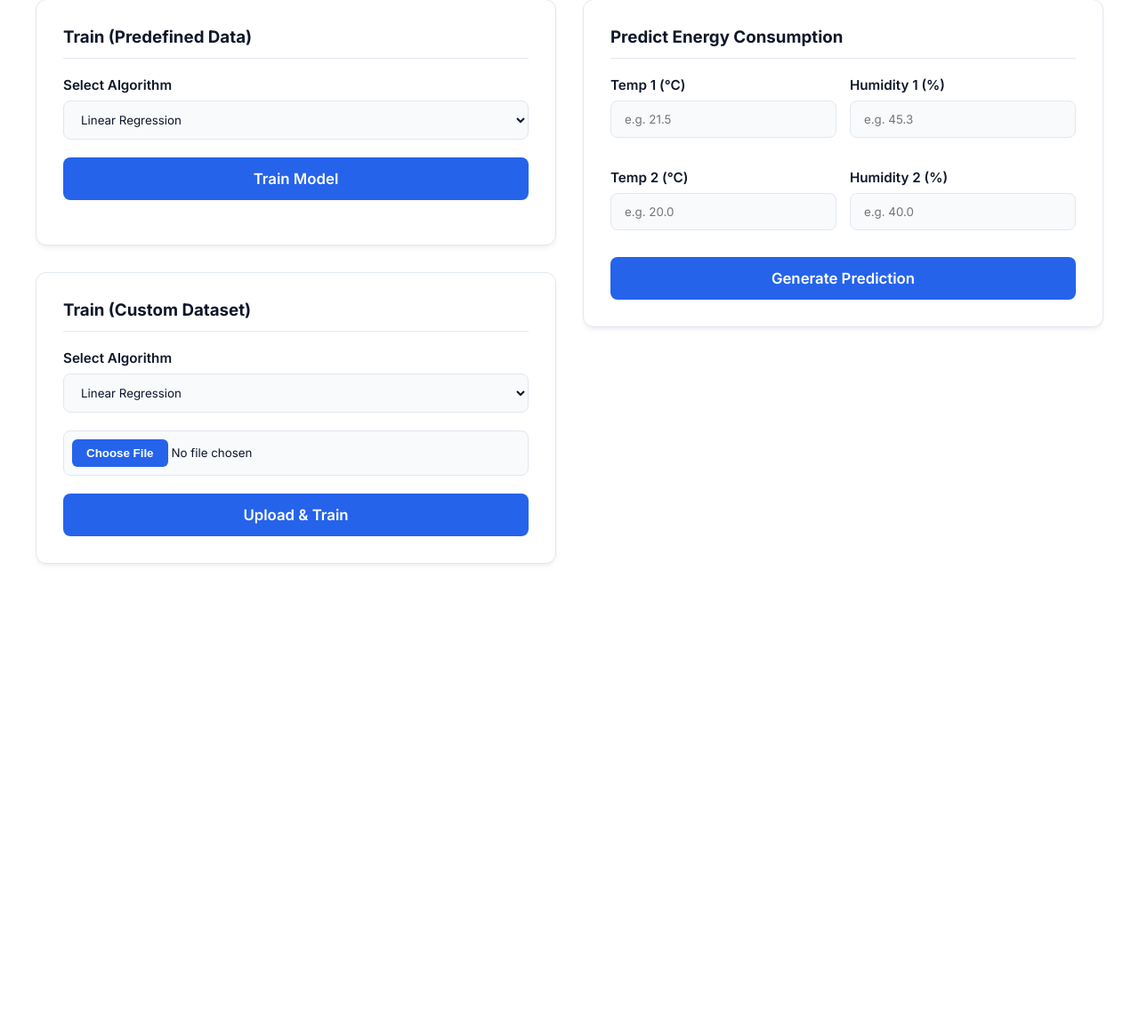
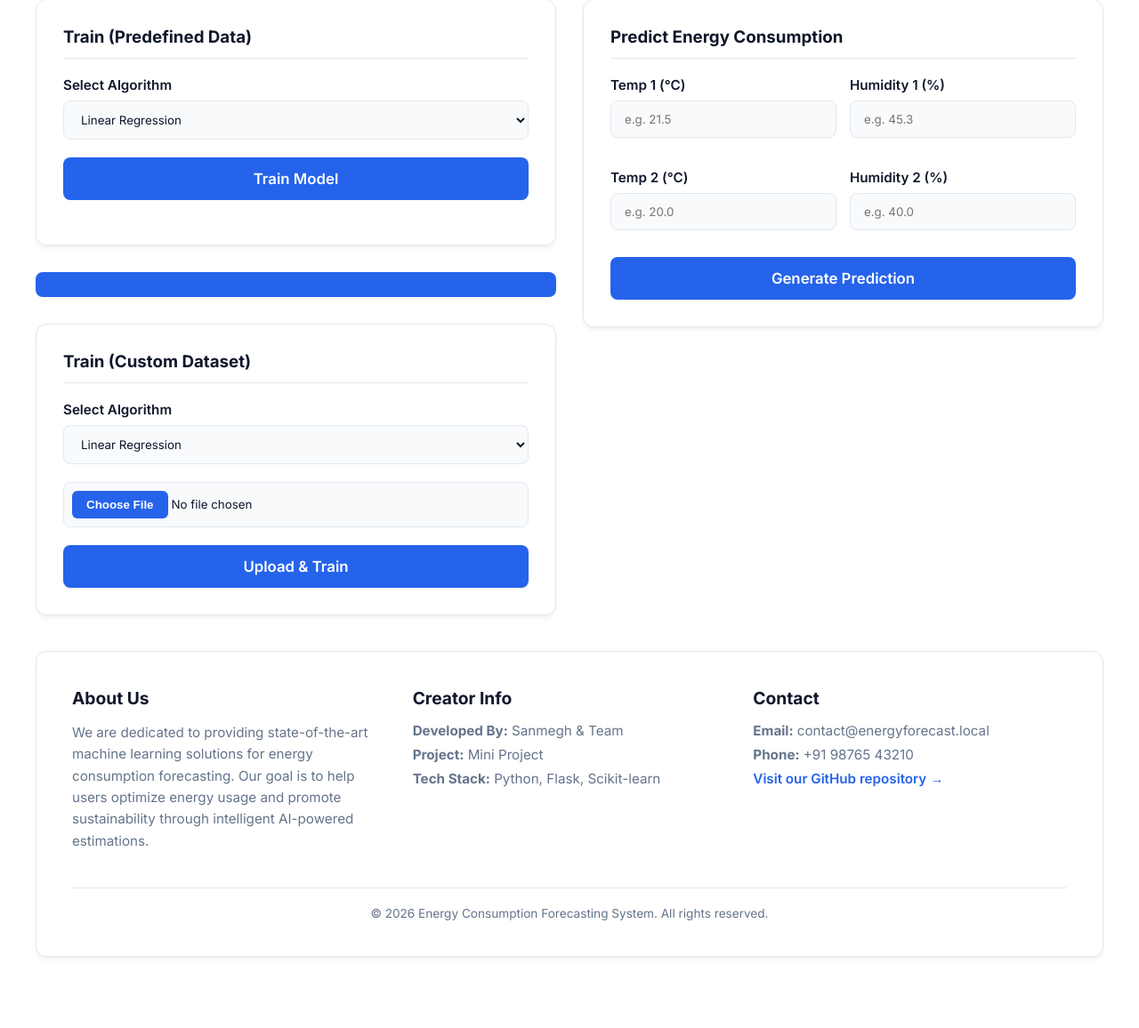
Before and after one commit to sanmegh22-code/Energy-Consumption-Forecasting, a Flask app: page / in a window 1280 px wide. Shown: the part 161-1317 px from the top of the page at 89% size. Before the commit the page ends 796 px from the top, so only its background shows below. Run offline with Flask 3, Linux system fonts and the light colour scheme.

Commit message:
feat: add About Us, Creator Info, and Contact to footer

```diff
--- a/templates/index.html
+++ b/templates/index.html
@@ -30,6 +30,7 @@
         @media (max-width:768px){.grid{grid-template-columns:1fr}}
     </style>
 </head>
+
 <body>
     <div class="header"><h1>Energy Forecasting</h1><div class="subtitle">AI-powered appliance energy consumption estimation</div></div>
     {% if message %}<div class="msg">{{ message }}</div>{% endif %}
@@ -44,6 +45,9 @@
                     </div><button type="submit">Train Model</button>
                 </form>
             </div>
+            <button>
+
+            </button>
             <div class="panel">
                 <h3>Train (Custom Dataset)</h3>
                 <form action="/upload" method="post" enctype="multipart/form-data">
@@ -129,5 +133,31 @@
         </script>
         {% endif %}
     </div>
+
+    <div class="grid" style="margin-top:40px; margin-bottom:40px">
+        <div class="panel full" style="padding:40px">
+            <div style="display:grid;grid-template-columns:repeat(auto-fit,minmax(250px,1fr));gap:30px;text-align:left">
+                <div>
+                    <h3 style="border-bottom:none;margin-bottom:15px;padding-bottom:0;font-size:1.2rem">About Us</h3>
+                    <p style="color:var(--t-m);font-size:.95rem;line-height:1.6;margin:0">We are dedicated to providing state-of-the-art machine learning solutions for energy consumption forecasting. Our goal is to help users optimize energy usage and promote sustainability through intelligent AI-powered estimations.</p>
+                </div>
+                <div>
+                    <h3 style="border-bottom:none;margin-bottom:15px;padding-bottom:0;font-size:1.2rem">Creator Info</h3>
+                    <p style="color:var(--t-m);font-size:.95rem;margin:8px 0"><strong>Developed By:</strong> Sanmegh & Team</p>
+                    <p style="color:var(--t-m);font-size:.95rem;margin:8px 0"><strong>Project:</strong> Mini Project</p>
+                    <p style="color:var(--t-m);font-size:.95rem;margin:8px 0"><strong>Tech Stack:</strong> Python, Flask, Scikit-learn</p>
+                </div>
+                <div>
+                    <h3 style="border-bottom:none;margin-bottom:15px;padding-bottom:0;font-size:1.2rem">Contact</h3>
+                    <p style="color:var(--t-m);font-size:.95rem;margin:8px 0"><strong>Email:</strong> contact@energyforecast.local</p>
+                    <p style="color:var(--t-m);font-size:.95rem;margin:8px 0"><strong>Phone:</strong> +91 98765 43210</p>
+                    <p style="color:var(--t-m);font-size:.95rem;margin:8px 0"><a href="#" style="color:var(--p);text-decoration:none;font-weight:600;transition:.2s">Visit our GitHub repository &rarr;</a></p>
+                </div>
+            </div>
+            <div style="text-align:center;margin-top:40px;padding-top:20px;border-top:1px solid var(--c-bd);color:var(--t-m);font-size:.85rem">
+                &copy; 2026 Energy Consumption Forecasting System. All rights reserved.
+            </div>
+        </div>
+    </div>
 </body>
 </html>
```
